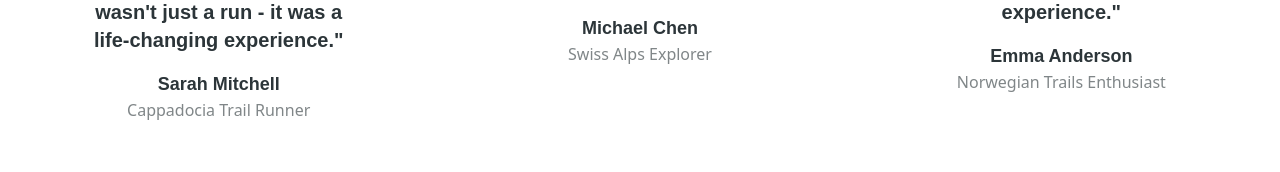
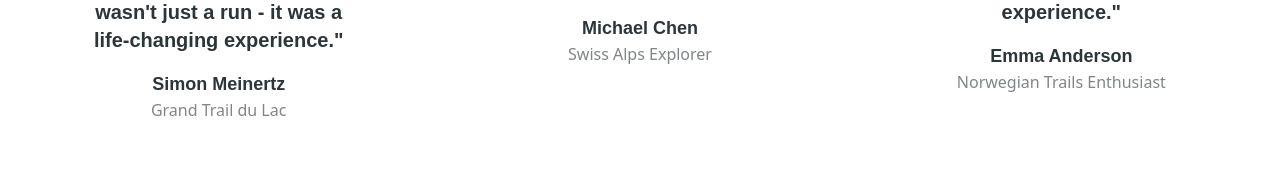
Before and after one commit to Patrick-trailsquad/trailsquad, a React (Vite) app: page / in a window 1280 px wide. Shown: the part 3266-3438 px from the top of the page. Built offline with nearby package versions, Linux system fonts and the light colour scheme; a web font is replaced by a local one.

Commit message:
Update testimonial image
Updates the first testimonial image and associated text.

```diff
--- a/src/components/home/TestimonialSection.tsx
+++ b/src/components/home/TestimonialSection.tsx
@@ -1,4 +1,3 @@
-
 import {
   Carousel,
   CarouselContent,
@@ -10,9 +9,9 @@ import {
 const testimonials = [
   {
     quote: "The trails pushed me to my limits, but the breathtaking views and the sense of accomplishment made every step worth it. This wasn't just a run - it was a life-changing experience.",
-    author: "Sarah Mitchell",
-    title: "Cappadocia Trail Runner",
-    image: "https://images.unsplash.com/photo-1594381898411-846e7d193883?fit=crop&w=800&h=800"
+    author: "Simon Meinertz",
+    title: "Grand Trail du Lac",
+    image: "/lovable-uploads/9600454e-7c7f-4482-8216-a6e55e2a1c6e.png"
   },
   {
     quote: "From the rugged peaks to the serene valleys, every moment was an adventure. The guides were exceptional, and the group became like family.",
```
Also changed, not shown: 1 other file (tests, documents, lock files or other folders).
